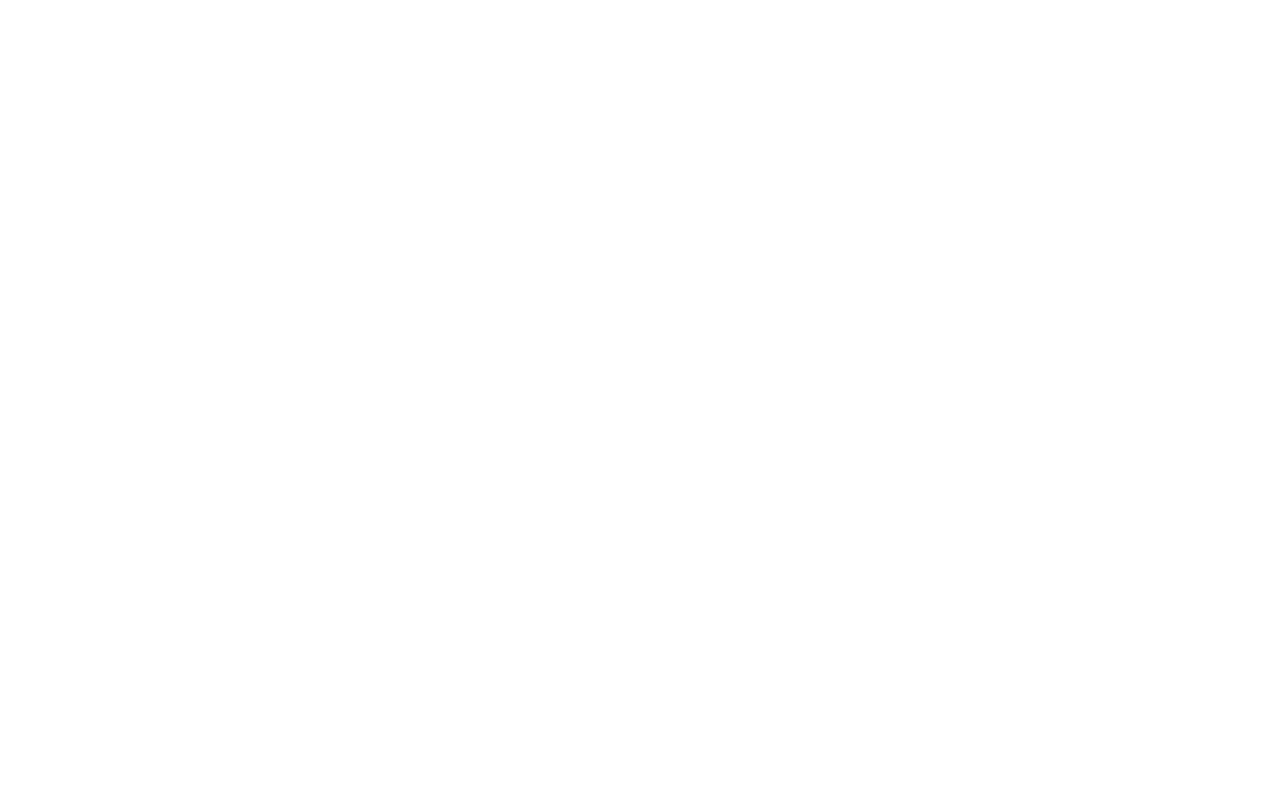
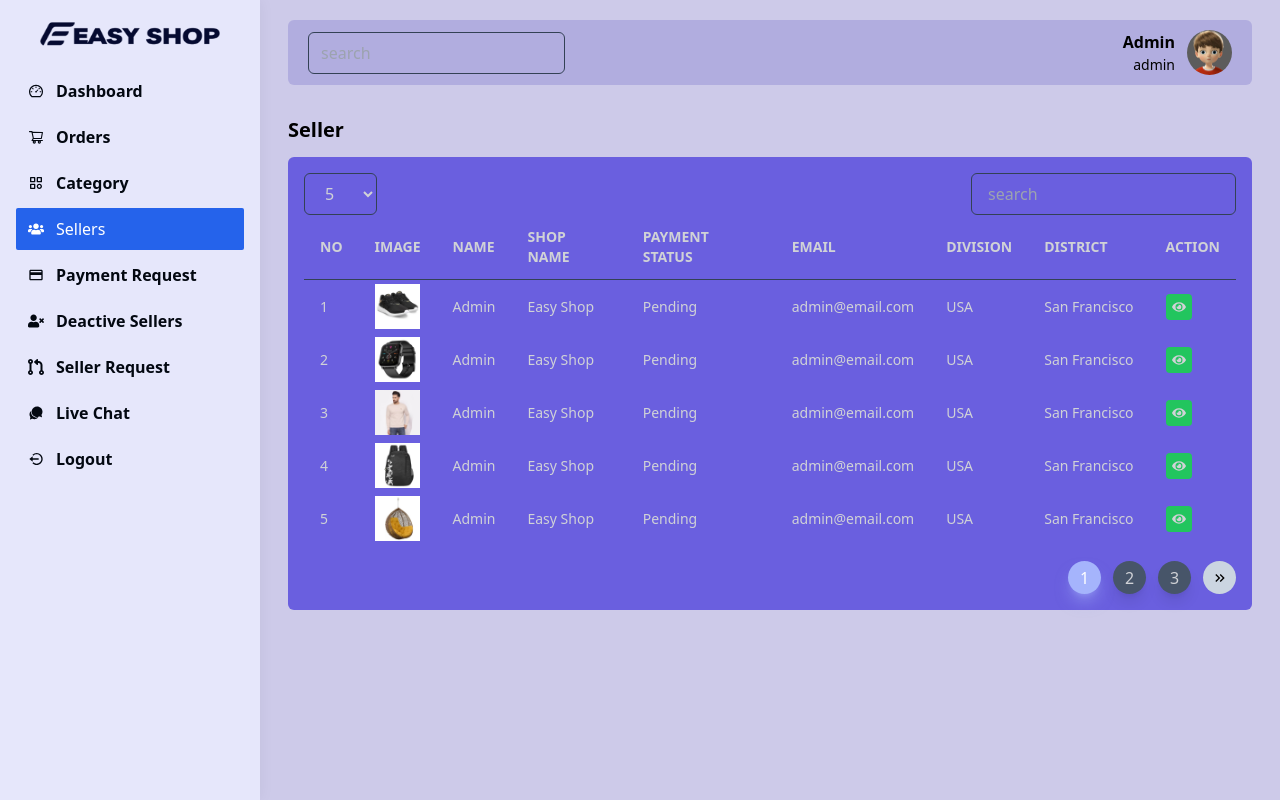
Before and after one commit to TomiSar/e-commerce-application, a React (Create React App) app in the folder dashboard/: page /admin/dashboard/sellers in a window 1280 px wide. Before the commit this address had no page. Built offline with nearby package versions, Linux system fonts and the light colour scheme.

Commit message:
Sellers page layout implemented with dynamic dummy data.

```diff
--- a/dashboard/src/router/routes/adminRoutes.js
+++ b/dashboard/src/router/routes/adminRoutes.js
@@ -2,6 +2,7 @@ import { lazy } from 'react';
 const AdminDashboard = lazy(() => import('../../views/admin/AdminDashboard'));
 const Orders = lazy(() => import('../../views/admin/Orders'));
 const Category = lazy(() => import('../../views/admin/Category'));
+const Sellers = lazy(() => import('../../views/admin/Sellers'));
 
 export const adminRoutes = [
   {
@@ -19,4 +20,9 @@ export const adminRoutes = [
     element: <Category />,
     role: 'admin',
   },
+  {
+    path: '/admin/dashboard/sellers',
+    element: <Sellers />,
+    role: 'admin',
+  },
 ];
--- a/dashboard/src/views/admin/Orders.jsx
+++ b/dashboard/src/views/admin/Orders.jsx
@@ -8,7 +8,7 @@ const Orders = () => {
   const [searchValue, setSearchValue] = useState('');
   const [itemsPerPage, setItemsPerPage] = useState(5);
   const [show, setShow] = useState(false);
-  //   const state = true;
+
   return (
     <div className='px-2 lg:px-7 pt-5'>
       <div className='w-full p-4 bg-[#6a5fdf] rounded-md'>
--- /dev/null
+++ b/dashboard/src/views/admin/Sellers.jsx
@@ -0,0 +1,155 @@
+import React, { useState } from 'react';
+import { FaEye } from 'react-icons/fa';
+import { Link } from 'react-router-dom';
+import Pagination from '../Pagination';
+
+const Sellers = () => {
+  // http://localhost:3000/admin/dashboard/sellers
+  const [currentPage, setCurrentPage] = useState(1);
+  const [searchValue, setSearchValue] = useState('');
+  const [itemsPerPage, setItemsPerPage] = useState(5);
+  const [show, setShow] = useState(false);
+
+  return (
+    <div className='px-2 lg:px-7 pt-5'>
+      <h1 className='text-[20px] font-bold mb-3'>Seller</h1>
+      <div className='w-full p-4 bg-[#6a5fdf] rounded-md'>
+        <div className='flex justify-between items-center'>
+          <select
+            className='px-4 py-2 focus:border-indigo-500 outline-none bg-[#6a5fdf] border border-slate-700 rounded-md text-[#d0d2d6]'
+            onChange={(e) => setItemsPerPage(parseInt(e.target.value))}
+          >
+            <option value='5'>5</option>
+            <option value='10'>10</option>
+            <option value='20'>20</option>
+          </select>
+          <input
+            className='px-4 py-2 focus:border-indigo-500 outline-none bg-[#6a5fdf] border border-slate-700 rounded-md text-[#d0d2d6]'
+            type='text'
+            placeholder='search'
+            value={searchValue}
+            onChange={(e) => setSearchValue(e.target.value)}
+          />
+        </div>
+        <div className='relative overflow-x-auto'>
+          <table className='w-full text-sm text-left text-[#d0d2d6]'>
+            <thead className='text-sm text-[#d0d2d6] uppercase border-b border-slate-700'>
+              <tr>
+                <th scope='col' className='py-3 px-4'>
+                  No
+                </th>
+                <th scope='col' className='py-3 px-4'>
+                  Image
+                </th>
+                <th scope='col' className='py-3 px-4'>
+                  Name
+                </th>
+                <th scope='col' className='py-3 px-4'>
+                  Shop Name
+                </th>
+                <th scope='col' className='py-3 px-4'>
+                  Payment Status
+                </th>
+                <th scope='col' className='py-3 px-4'>
+                  Email
+                </th>
+                <th scope='col' className='py-3 px-4'>
+                  Division
+                </th>
+                <th scope='col' className='py-3 px-4'>
+                  District
+                </th>
+                <th scope='col' className='py-3 px-4'>
+                  Action
+                </th>
+              </tr>
+            </thead>
+            <tbody>
+              {[1, 2, 3, 4, 5].map((d, i) => (
+                <tr key={i}>
+                  <td
+                    scope='row'
+                    className='py-1 px-4 font-medium whitespace-nowrap'
+                  >
+                    {d}
+                  </td>
+                  <td
+                    scope='row'
+                    className='py-1 px-4 font-medium whitespace-nowrap'
+                  >
+                    <img
+                      className='w-[45px] h-[45px]'
+                      src={`http://localhost:3000/images/category/${d}.jpg`}
+                      alt=''
+                    />
+                  </td>
+                  <td
+                    scope='row'
+                    className='py-1 px-4 font-medium whitespace-nowrap'
+                  >
+                    Admin
+                  </td>
+                  <td
+                    scope='row'
+                    className='py-1 px-4 font-medium whitespace-nowrap'
+                  >
+                    Easy Shop
+                  </td>
+                  <td
+                    scope='row'
+                    className='py-1 px-4 font-medium whitespace-nowrap'
+                  >
+                    <span>Pending</span>
+                  </td>
+                  <td
+                    scope='row'
+                    className='py-1 px-4 font-medium whitespace-nowrap'
+                  >
+                    admin@email.com
+                  </td>
+                  <td
+                    scope='row'
+                    className='py-1 px-4 font-medium whitespace-nowrap'
+                  >
+                    USA
+                  </td>
+                  <td
+                    scope='row'
+                    className='py-1 px-4 font-medium whitespace-nowrap'
+                  >
+                    San Francisco
+                  </td>
+                  <td
+                    scope='row'
+                    className='py-1 px-4 font-medium whitespace-nowrap'
+                  >
+                    <div className='flex justify-start items-center gap-4'>
+                      <Link
+                        to={`/admin/dashboard/seller/details/${d._id}`}
+                        className='p-[6px] bg-green-500 rounded hover:shadow-lg hover:shadow-green-500/50'
+                      >
+                        <FaEye />
+                      </Link>
+                    </div>
+                  </td>
+                </tr>
+              ))}
+            </tbody>
+          </table>
+        </div>
+
+        <div className='w-full flex justify-end mt-4 bottom-4 right-4'>
+          <Pagination
+            pageNumber={currentPage}
+            setPageNumber={setCurrentPage}
+            totalItem={50}
+            itemsPerPage={itemsPerPage}
+            showItem={3}
+          />
+        </div>
+      </div>
+    </div>
+  );
+};
+
+export default Sellers;
```
